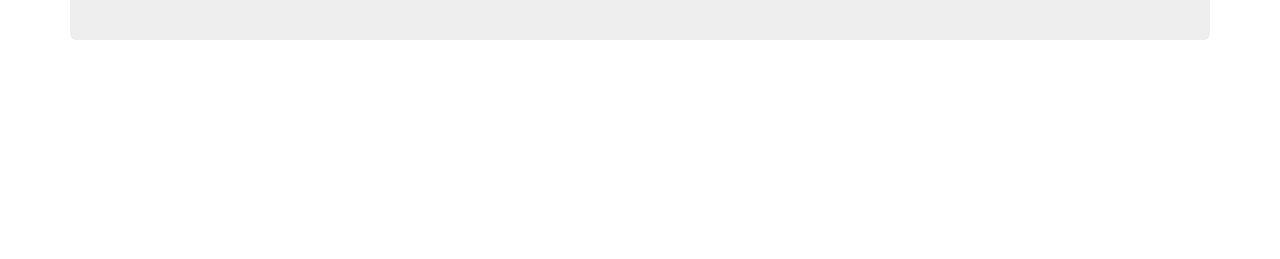
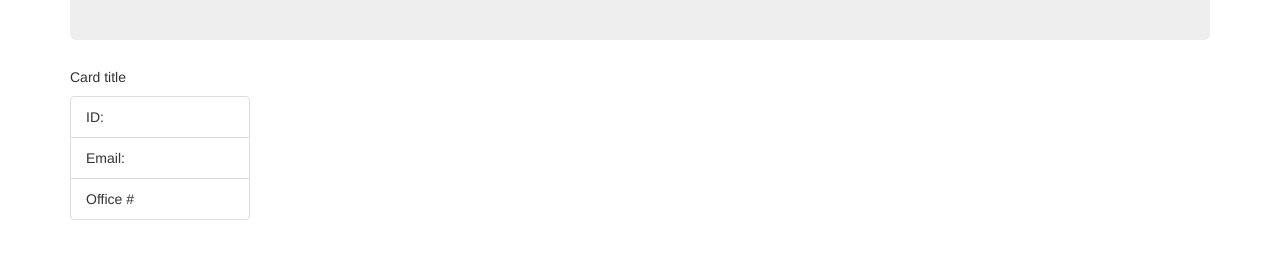
Before and after one commit to ctinengyn/Team-Profile-Generator, a plain HTML site: page index.html in a window 1280 px wide. Shown: the part 155-414 px from the top of the page. Drawn offline with nearby package versions, Linux system fonts and the light colour scheme.

Commit message:
Card style

```diff
--- a/index.html
+++ b/index.html
@@ -15,7 +15,16 @@
     <h1 class="display-8">My Team</h1>
 </div>
 
-
+<div class="card" style="width: 18rem;">
+    <div class="card-body">
+      <h5 class="card-title">Card title</h5>
+    </div>
+    <ul class="list-group list-group-flush">
+      <li class="list-group-item">ID:</li>
+      <li class="list-group-item">Email:</li>
+      <li class="list-group-item">Office #</li>
+    </ul>
+  </div>
 
 </body>
 </html>
```
